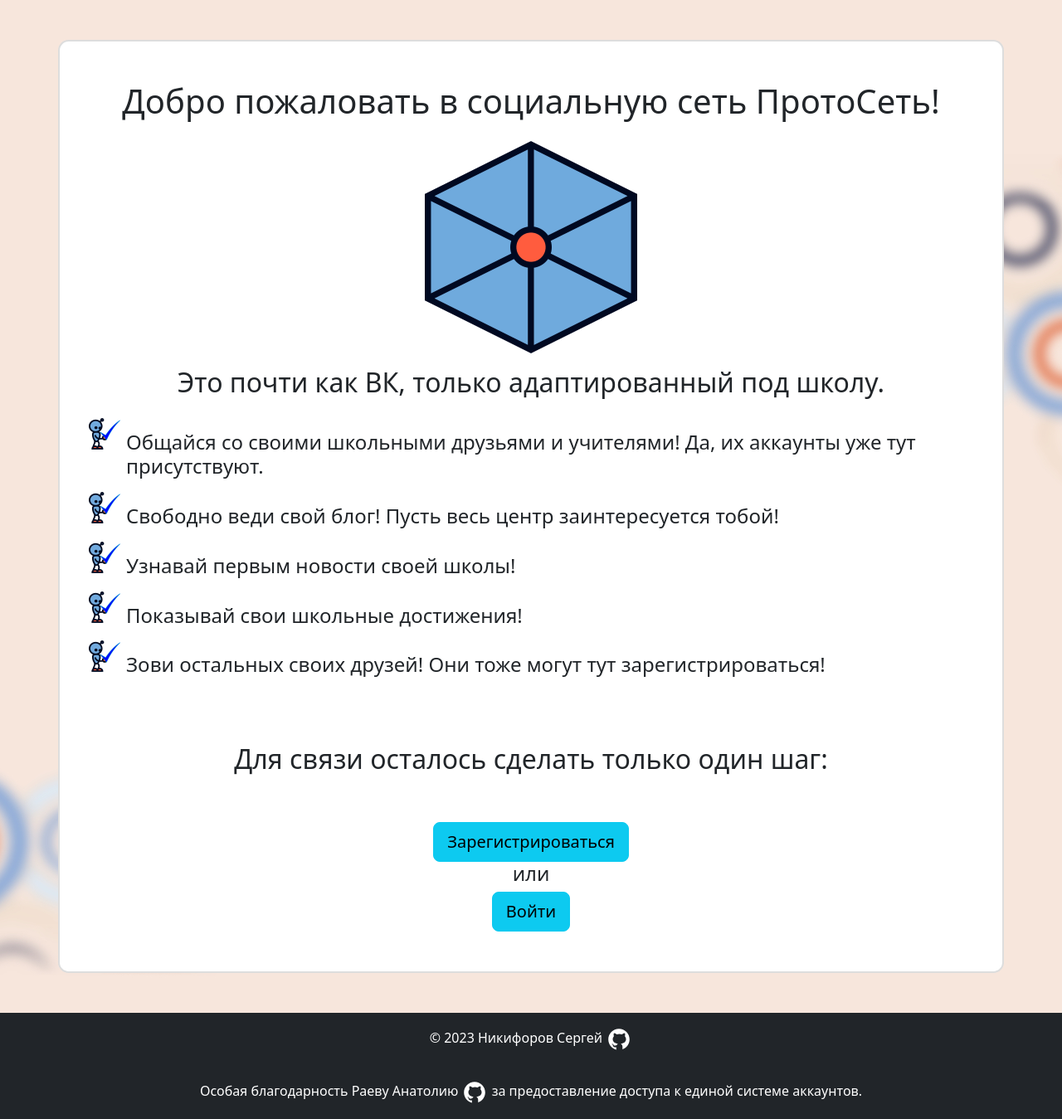
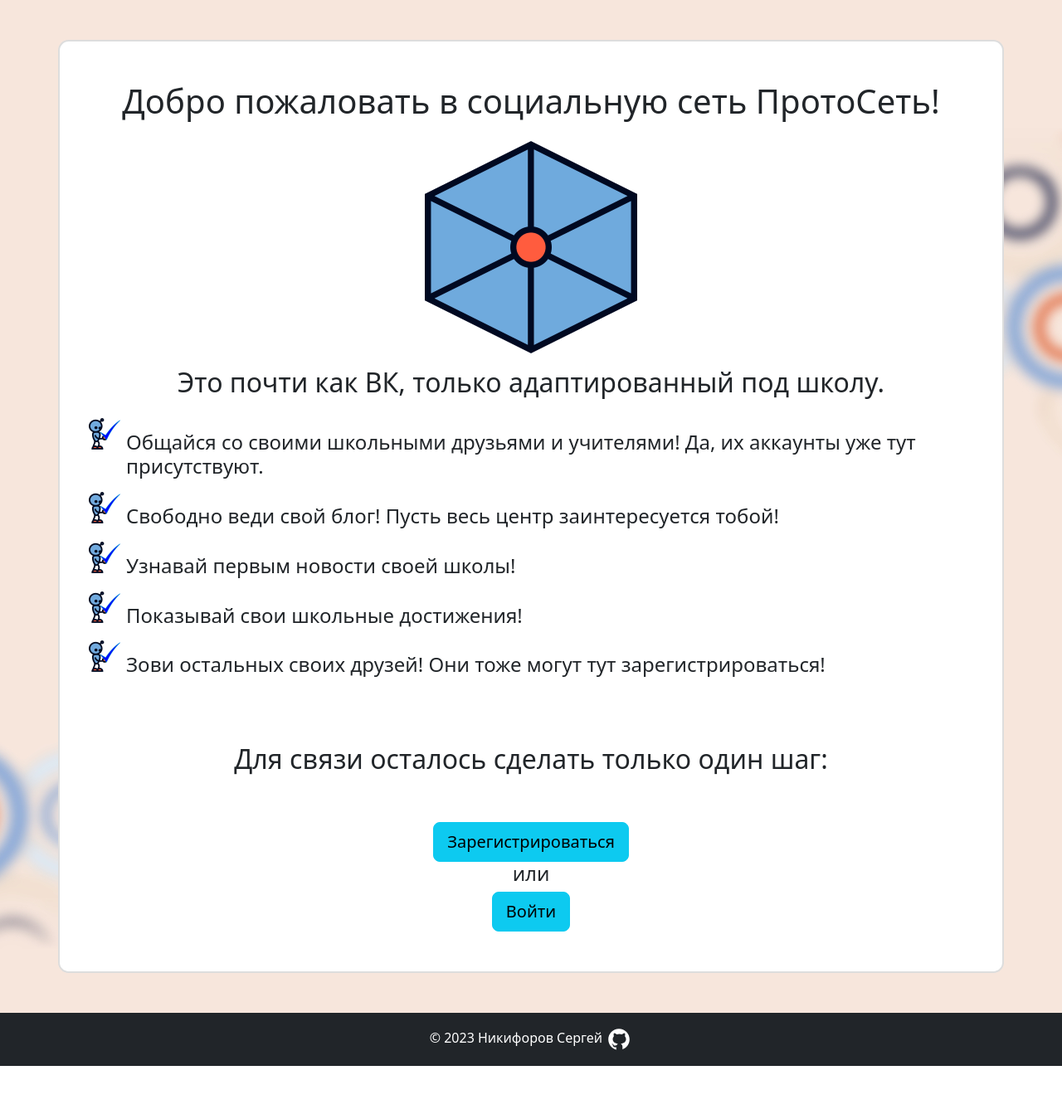
Before and after one commit to Shadow318193/ProtoNetwork, a Flask app: page / in a window 1280 px wide. Shown: the whole page at 83% size. After the commit the page ends 1285 px from the top, so only its background shows below. Run offline with Flask 2, Linux system fonts and the light colour scheme.

Commit message:
Sorry, pal, but I have to remove that...

```diff
--- a/templates/components.html
+++ b/templates/components.html
@@ -32,12 +32,6 @@
             © 2023 Никифоров Сергей
             <a href="https://github.com/Shadow318193"><img height="32px" width="32px" src="/static/media/github.svg"></a>
         </div>
-        <div class="text-center p-3">
-            Особая благодарность Раеву Анатолию
-            <a href="https://github.com/CralixRaev"><img height="32px" width="32px" src="/static/media/github.svg"></a>
-            за предоставление доступа к единой системе аккаунтов.
-        </div>
-
     </footer>
 
     <script src="https://cdn.jsdelivr.net/npm/bootstrap@5.2.2/dist/js/bootstrap.bundle.min.js" integrity="sha384-OERcA2EqjJCMA+/3y+gxIOqMEjwtxJY7qPCqsdltbNJuaOe923+mo//f6V8Qbsw3" crossorigin="anonymous"></script>
```
